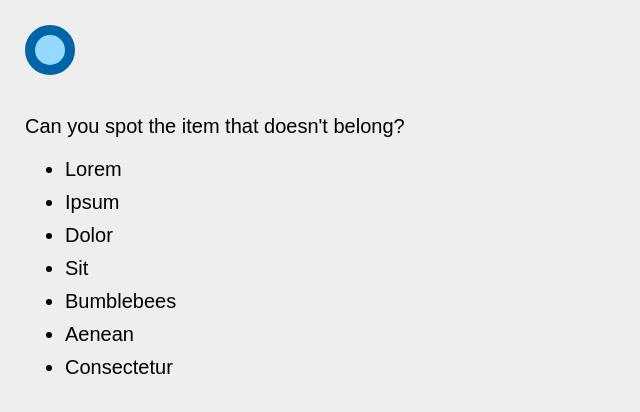
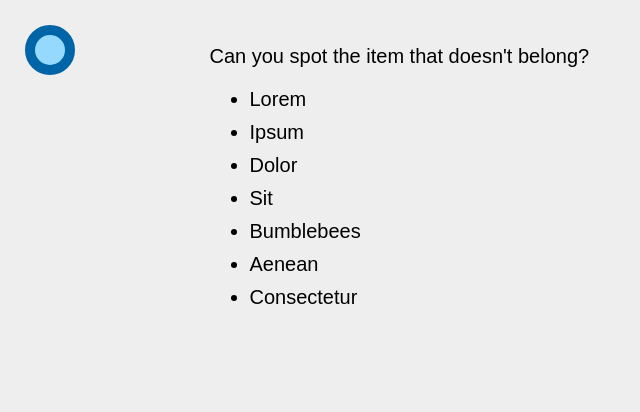
Before and after one commit to hankliu5/react-website, a React (Create React App) app: page / in a window 1280 px wide. Shown: the top 412 px of the page, without its empty margins (0-640 px from the left). Built offline with nearby package versions, Linux system fonts and the light colour scheme.

Commit message:
two columns to separate button area and text area.

```diff
--- a/src/MenuContainer.css
+++ b/src/MenuContainer.css
@@ -7,11 +7,19 @@
     z-index: 1000;
 }
 
-#flyoutContext.hide {
-    transform: translate3d(15vw, 0, 0);
+
+.row {
+    display: flex;
 }
 
-#flyoutContext.show {
-    transform: translate3d(0vw, 0, 0);
-    overflow: hidden;
+.column {
+    float: left;
 }
+
+.left {
+    width: 15vw;
+}
+
+.right {
+    width: 85vw;
+}
--- a/src/MenuContainer.js
+++ b/src/MenuContainer.js
@@ -38,9 +38,12 @@ class MenuContainer extends Component {
     render() {
         var visibility = this.state.visible ? "hide" : "show"
         return (
-            <div>
+            <div class="row">
+                <Menu handleMouseDown={this.handleMouseDown} menuVisibility={this.state.visible} />
+                <div class="column left">
                     <MenuButton handleMouseDown={this.handleMouseDown} />
-                <Menu handleMouseDown={this.handleMouseDown} menuVisibility={this.state.visible} />
+                </div>
+                <div class="column right">
                     <div id="flyoutContext" onMouseDown={this.handleMouseDown} className={visibility}>
                         <p>Can you spot the item that doesn't belong?</p>
                         <ul>
@@ -54,6 +57,7 @@ class MenuContainer extends Component {
                         </ul>
                     </div>
                 </div>
+            </div>
         );
     }
 }
```
Lines whose indentation alone changed are shown as unchanged.
